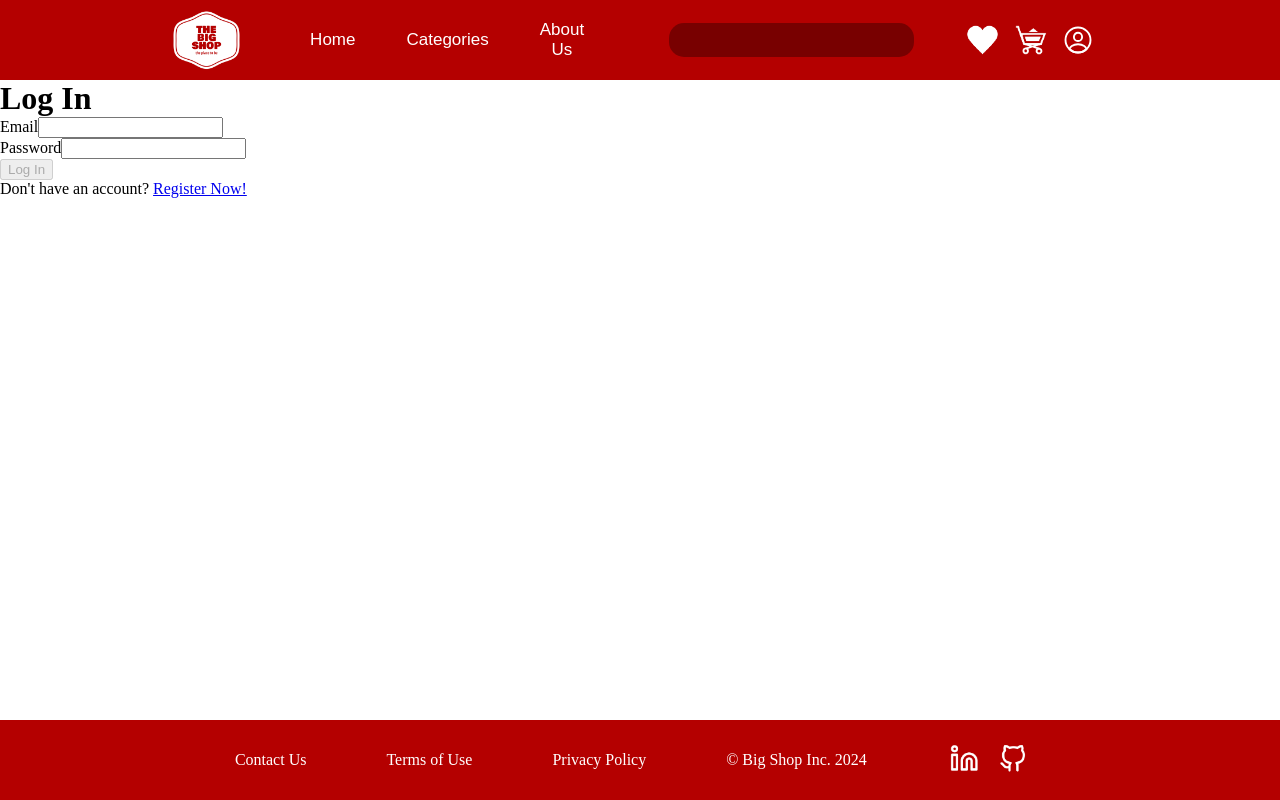
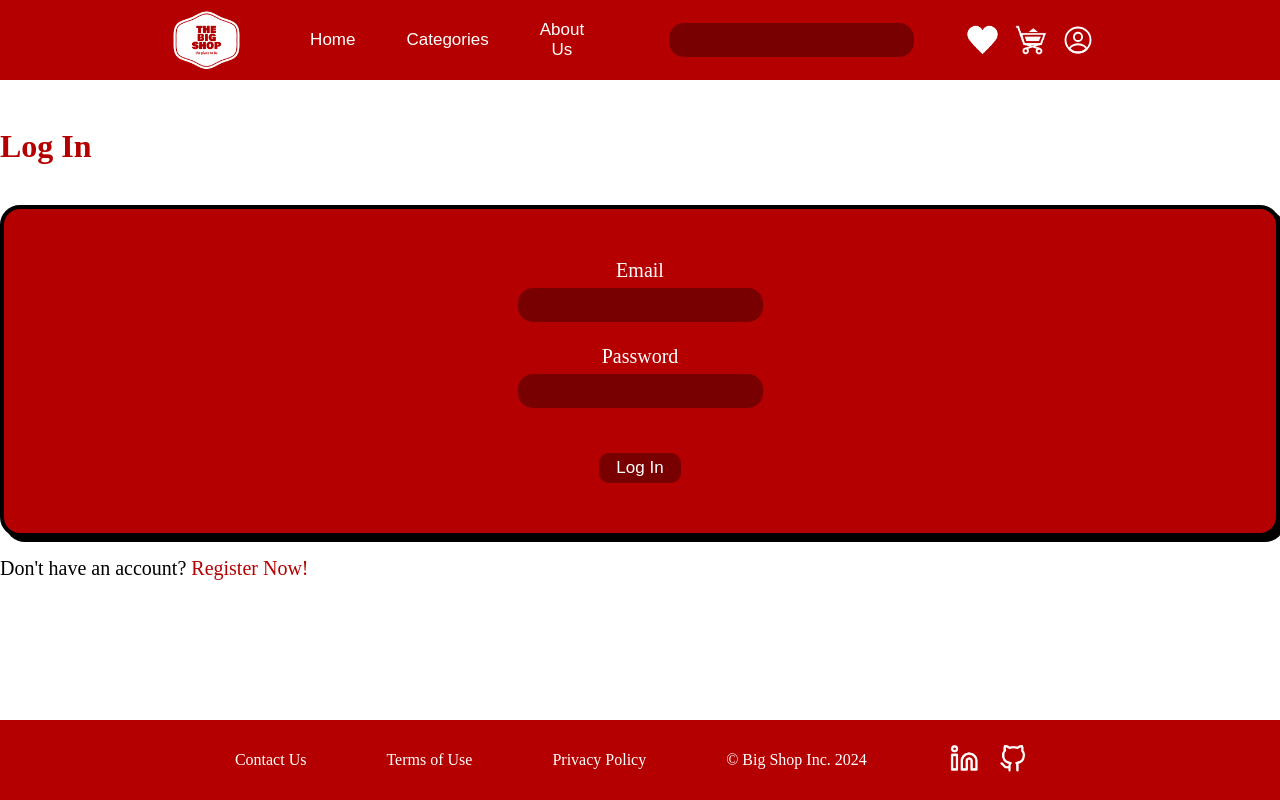
Before and after one commit to BrunoFares/e-commerce-website, an Angular app: page /login in a window 1280 px wide. Built offline with nearby package versions, Linux system fonts and the light colour scheme.

Commit message:
Fixed the design of the login component.

```diff
--- a/src/app/core/auth/login/login.component.scss
+++ b/src/app/core/auth/login/login.component.scss
@@ -0,0 +1,60 @@
+form {
+    display: flex;
+    flex-direction: column;
+    align-items: center;
+    background-color: rgb(180, 0, 0);
+    border-radius: 20px;
+    border: 4px solid black;
+    margin-top: 5vh;
+    padding: 50px;
+    color: white;
+    box-shadow: 5px 5px black;
+}
+
+p {
+    margin-top: 1em;
+}
+
+h1 {
+    margin-top: 6vh;
+    font-size: 2em;
+    color: rgb(180, 0, 0);
+}
+
+button {
+    background-color: rgb(120, 0, 0);
+    border: 0;
+    border-radius: 10px;
+    color: white;
+    padding: 0.3em 1em;
+    margin-top: 1.3em;
+    font-size: 17px;
+}
+
+button:hover {
+    background-color: rgb(100, 0, 0);
+}
+
+a {
+    cursor: pointer;
+    color: rgb(180, 0, 0);
+    text-decoration: none;
+}
+
+a:hover {
+    color: rgb(120, 0, 0);
+}
+
+input {
+    border-radius: 15px;
+    border: 0;
+    font-size: 17px;
+    padding: 7px 12px 7px 12px;
+    background-color: rgb(120, 0, 0);
+    color: white;
+    margin-top: 6px;
+}
+
+* {
+    font-size: 20px;
+}
```
